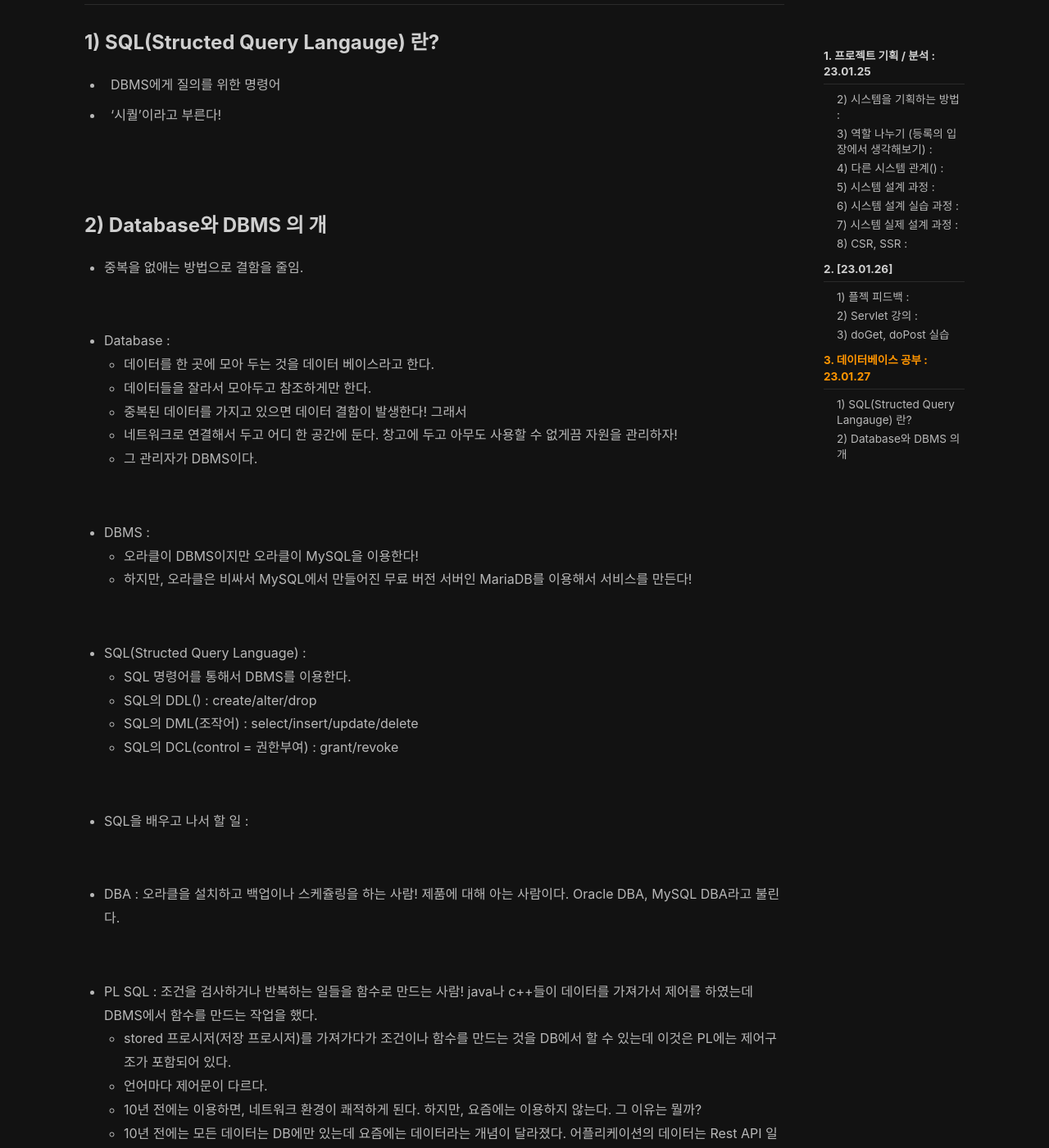
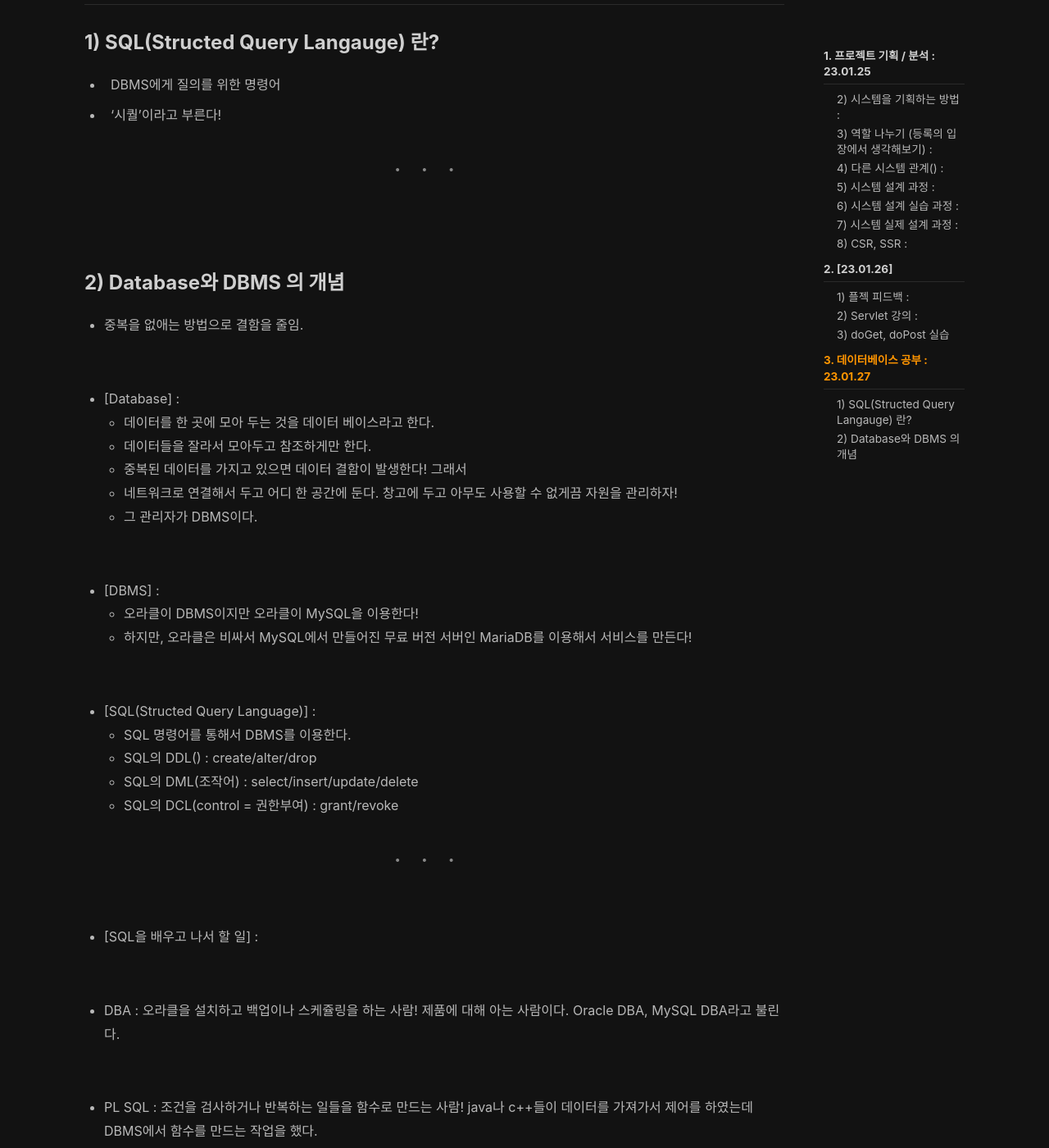
Before and after one commit to wogjs0911/wogjs0911.github.io, a Jekyll site: the page built from _posts/2023-01-25-Week9 Day1,2,3.md, in a window 1280 px wide and 1400 px high, scrolled down 10377 px. Shown: the whole window at 82% size. Built offline with Jekyll 4.4.1, drawn with Linux system fonts in a browser that asks for light colours; nearby versions of some CDN libraries; comment, search, counter and statistics services are not loaded; some of the changed text lies outside the part shown.

Commit message:
week9 day3_4

```diff
--- a/_posts/2023-01-25-Week9 Day1,2,3.md
+++ b/_posts/2023-01-25-Week9 Day1,2,3.md
@@ -386,13 +386,15 @@
 
 - '시퀄'이라고 부른다!
 
+---
+
 <br><br>
-### 2) Database와 DBMS 의 개
+### 2) Database와 DBMS 의 개념
 
 - 중복을 없애는 방법으로 결함을 줄임.
 
 <br>
-- Database :
+- [Database] :
 	- 데이터를 한 곳에 모아 두는 것을 데이터 베이스라고 한다.
 	- 데이터들을 잘라서 모아두고 참조하게만 한다.
 	- 중복된 데이터를 가지고 있으면 데이터 결함이 발생한다! 그래서
@@ -400,19 +402,21 @@
 	- 그 관리자가 DBMS이다.
 
 <br>
-- DBMS :
+- [DBMS] :
 	- 오라클이 DBMS이지만 오라클이 MySQL을 이용한다!
 	- 하지만, 오라클은 비싸서 MySQL에서 만들어진 무료 버전 서버인 MariaDB를 이용해서 서비스를 만든다!
 
 <br>
-- SQL(Structed Query Language) :
+- [SQL(Structed Query Language)] :
 	- SQL 명령어를 통해서 DBMS를 이용한다.
 	- SQL의 DDL() : create/alter/drop
 	- SQL의 DML(조작어) : select/insert/update/delete
 	- SQL의 DCL(control = 권한부여) : grant/revoke
 
+---
+
 <br>
-- SQL을 배우고 나서 할 일 :
+- [SQL을 배우고 나서 할 일] :
 
 <br>
 - DBA : 오라클을 설치하고 백업이나 스케쥴링을 하는 사람! 제품에 대해 아는 사람이다. Oracle DBA, MySQL DBA라고 불린다.
@@ -430,7 +434,11 @@
 <br>
 - 튜닝 : 특정 DB에만 데이터가 많이 쌓여 있기 때문에 데이터를 느려지게 실행계획을 보고 한줄만 보면 데이터를 불러오는 속도를 빠르게 만들어 줄 수 있다. 이러한 것을 이해해보려면 서비스를 직접 서비스해봐야한다.
 
+---
 
 <br>
-- 오라클 실습 준비 :
+- [오라클 실습 준비] :
 	- 오라클을 설치하지 않을 것이다. DBMS는 관리자이다. 쌤이 설치하신 DBMS를 같이 공유하여 사용하면 된다.
+
+
+---
```
